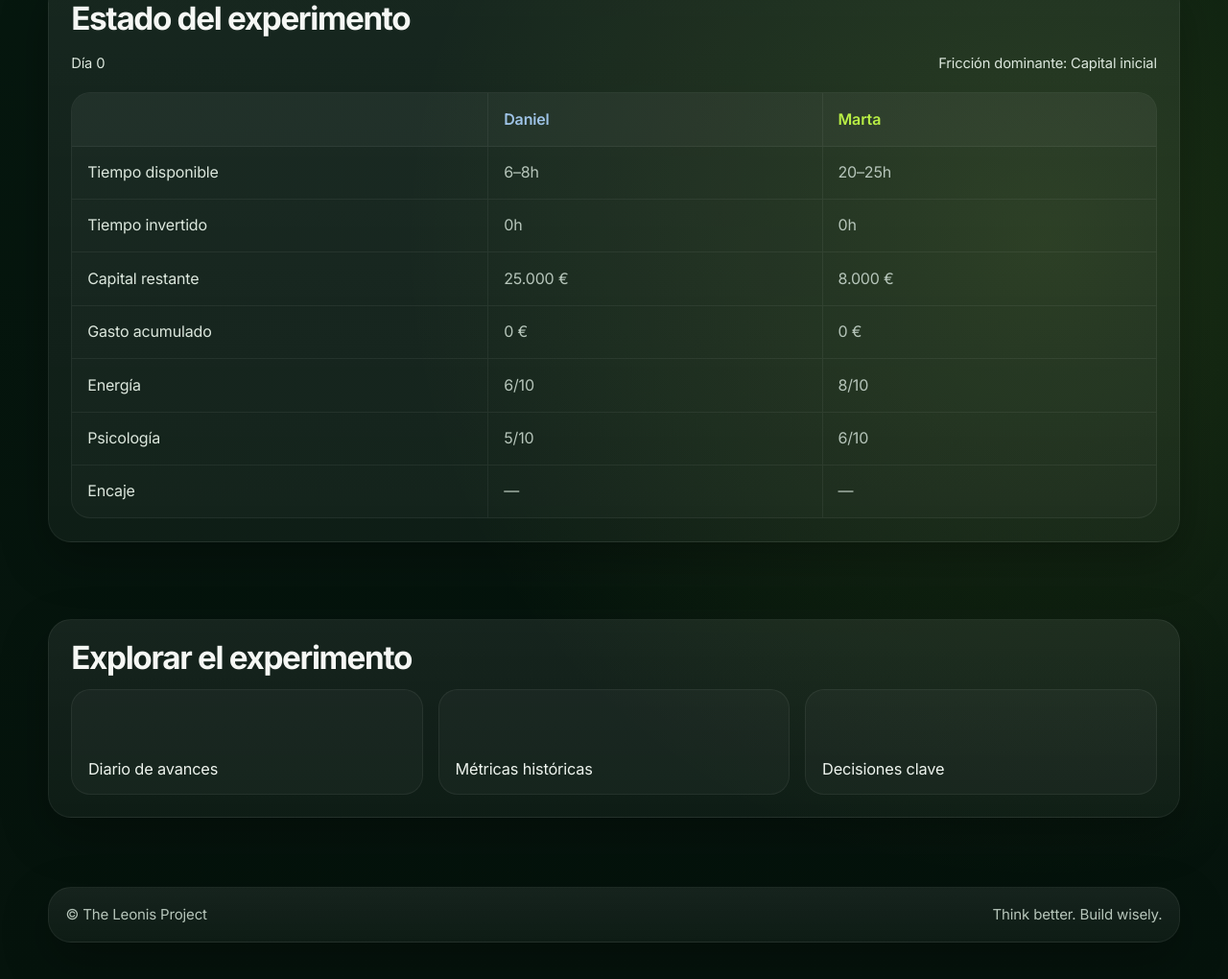
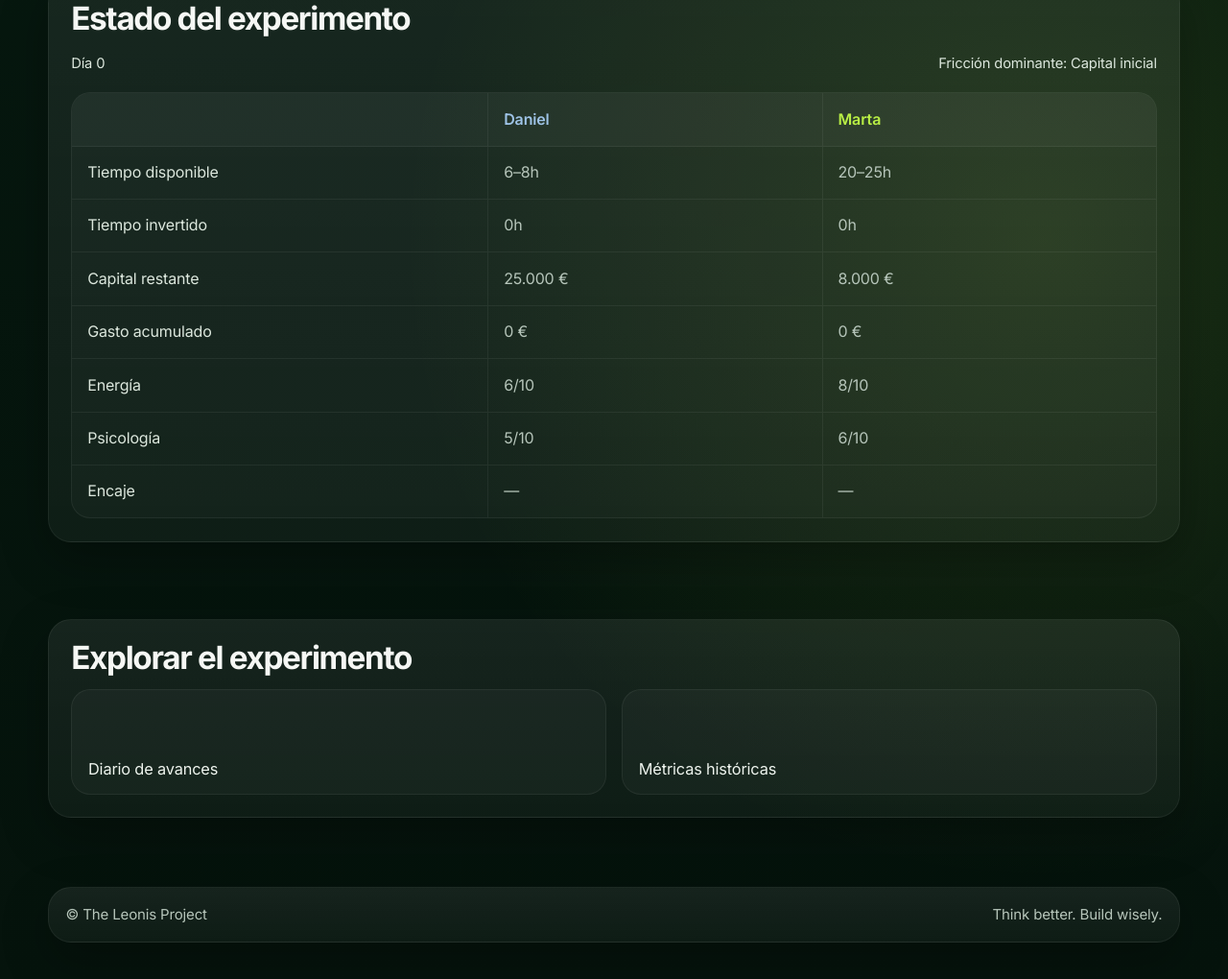
Before and after one commit to LeonisG/LeonisG.github.io, a plain HTML site: page pages/proyectos/lavanderia-autoservicio/index.html in a window 1280 px wide. Shown: the part 2088-3108 px from the top of the page at 96% size. Drawn offline with Linux system fonts and the light colour scheme.

Commit message:
quitar un cta en lavanderia

```diff
--- a/assets/css/styles.css
+++ b/assets/css/styles.css
@@ -1774,7 +1774,7 @@ h1 {
 
 .project-links {
   display: grid;
-  grid-template-columns: repeat(3, 1fr);
+  grid-template-columns: repeat(2, 1fr);
   gap: 1rem;
 }
 
--- a/pages/proyectos/lavanderia-autoservicio/index.html
+++ b/pages/proyectos/lavanderia-autoservicio/index.html
@@ -243,7 +243,6 @@
           <div class="project-links">
             <a href="./diario.html" class="project-link-card">Diario de avances</a>
             <a href="./metricas.html" class="project-link-card">Métricas históricas</a>
-            <a href="#" class="project-link-card">Decisiones clave</a>
           </div>
         </div>
       </div>
```
